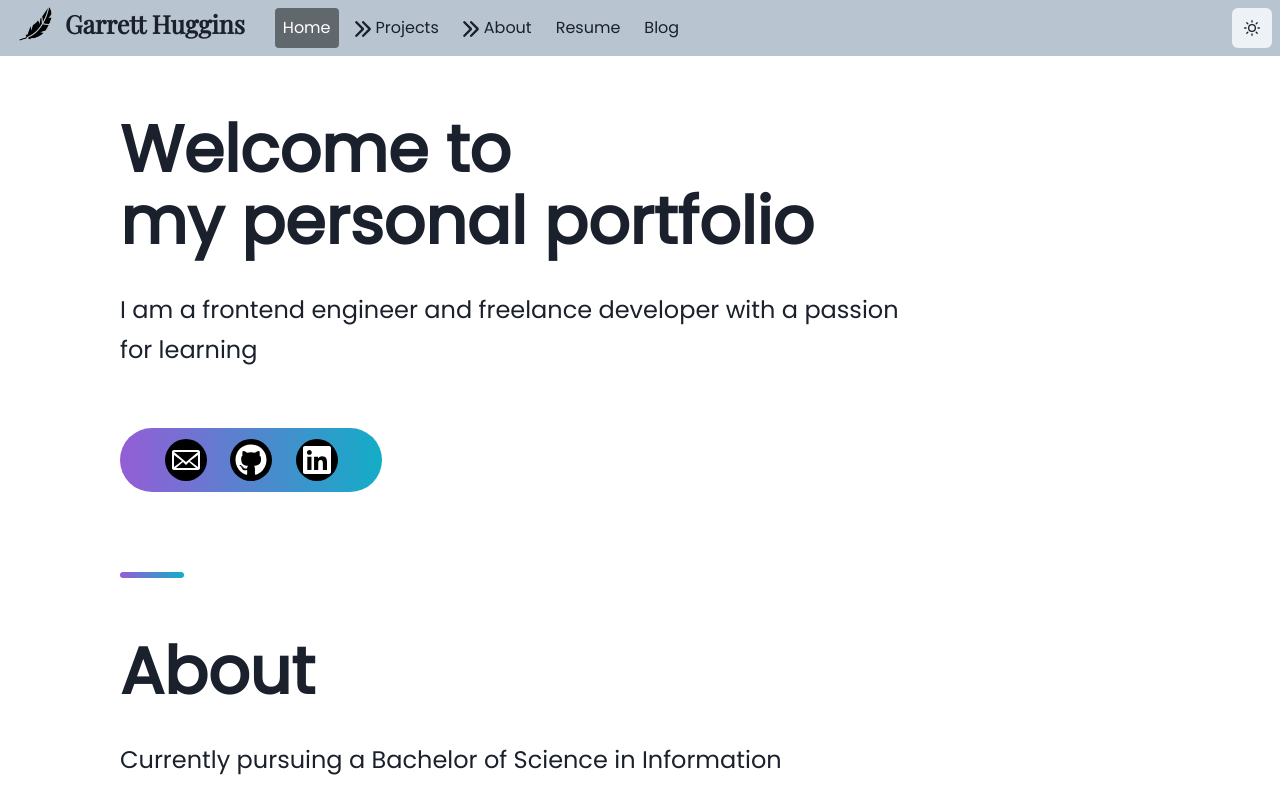
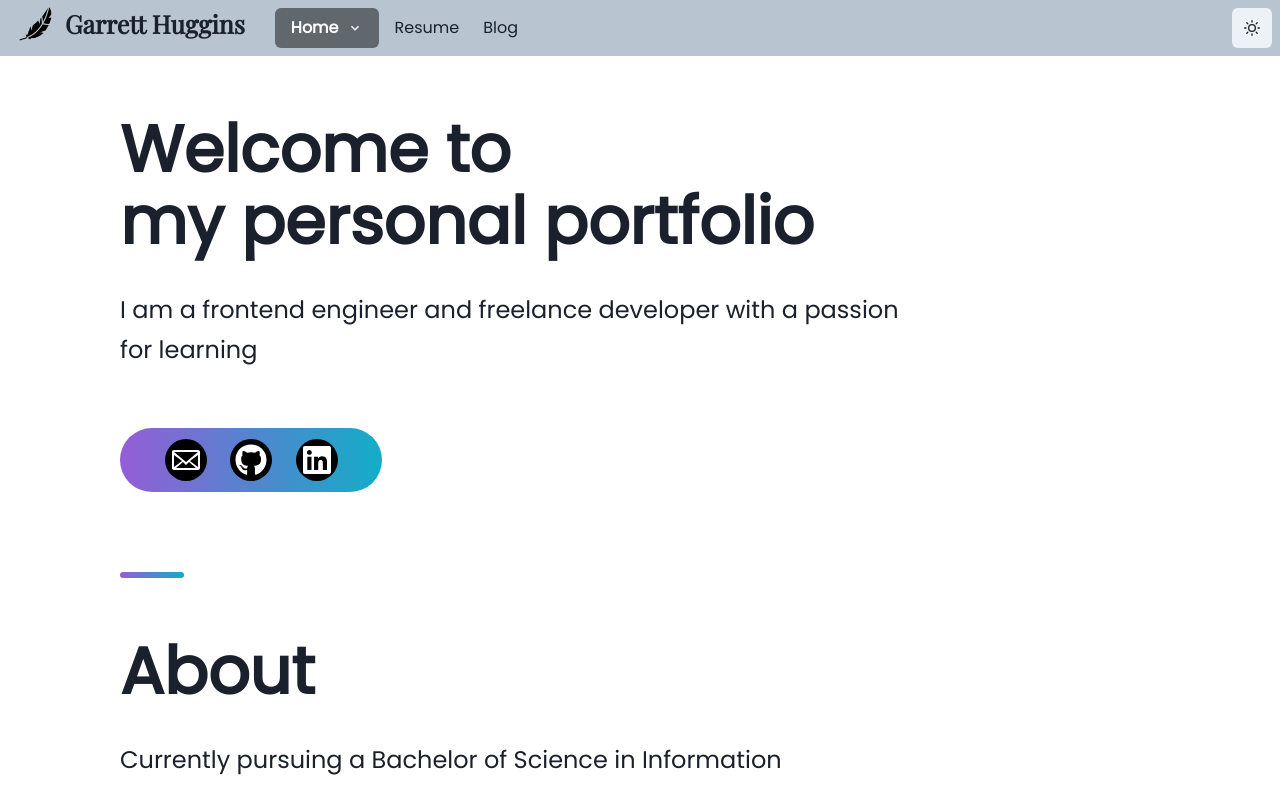
Before and after one commit to garrett-huggins/garretthuggins.com, a Next.js app: page / in a window 1280 px wide. Shown: the top 787 px of the page. Built offline with nearby package versions, Linux system fonts and the light colour scheme.

Commit message:
updated home nav

```diff
--- a/components/Navbar/NavbarStyles.js
+++ b/components/Navbar/NavbarStyles.js
@@ -1,17 +1,25 @@
 import NextLink from "next/link";
-import { Link, useColorModeValue, MenuItem } from "@chakra-ui/react";
-import { ArrowRightIcon, ArrowLeftIcon } from "@chakra-ui/icons";
+import {
+  Link,
+  useColorModeValue,
+  Menu,
+  MenuList,
+  MenuItem,
+  MenuButton,
+  Button,
+} from "@chakra-ui/react";
+import { ChevronDownIcon } from "@chakra-ui/icons";
 
-export const LinkItem = ({ home, href, path, children }) => {
+export const LinkItem = ({ href, path, children, noPadding }) => {
   const active = path === href;
   const inactiveColor = useColorModeValue("gray200", "whiteAlpha.900");
   return (
     <NextLink href={href} passHref>
       <Link
-        p={2}
+        p={noPadding ? 0 : 2}
         borderRadius="base"
-        bg={active || home ? "blackAlpha.600" : undefined}
-        color={active || home ? "white" : inactiveColor}
+        bg={active ? "blackAlpha.600" : undefined}
+        color={active ? "white" : inactiveColor}
       >
         {children}
       </Link>
@@ -23,24 +31,31 @@ export const HomePaths = ({ path }) => {
   if (path == "/" || path == "/#projects" || path == "/#about") {
     return (
       <>
-        <LinkItem href="/" home={true}>
-          Home
-        </LinkItem>
-        <LinkItem href="#projects">
-          <ArrowRightIcon mr="5px" />
-          Projects
-        </LinkItem>
-        <LinkItem href="#about">
-          <ArrowRightIcon mr="5px" />
-          About
-        </LinkItem>
+        <Menu>
+          <MenuButton
+            as={Button}
+            bg="blackAlpha.600"
+            color="white"
+            rightIcon={<ChevronDownIcon />}
+            _hover={{ textDecoration: "underline" }}
+          >
+            Home
+          </MenuButton>
+          <MenuList margin={0}>
+            <LinkItem href="#about" noPadding>
+              <MenuItem>About</MenuItem>
+            </LinkItem>
+            <LinkItem href="#projects" noPadding>
+              <MenuItem>Projects</MenuItem>
+            </LinkItem>
+          </MenuList>
+        </Menu>
       </>
     );
   } else {
     return (
       <>
         <LinkItem href="/" path={path}>
-          <ArrowLeftIcon mr="5px" />
           Home
         </LinkItem>
       </>
@@ -52,11 +67,11 @@ export const MenuHomePaths = ({ path }) => {
   if (path == "/" || path == "/#projects" || path == "/#about") {
     return (
       <>
+        <NextLink href="#about" passHref>
+          <MenuItem as={Link}>About</MenuItem>
+        </NextLink>
         <NextLink href="#projects" passHref>
           <MenuItem as={Link}>Projects</MenuItem>
-        </NextLink>
-        <NextLink href="#about" passHref>
-          <MenuItem as={Link}>About</MenuItem>
         </NextLink>
       </>
     );
```
